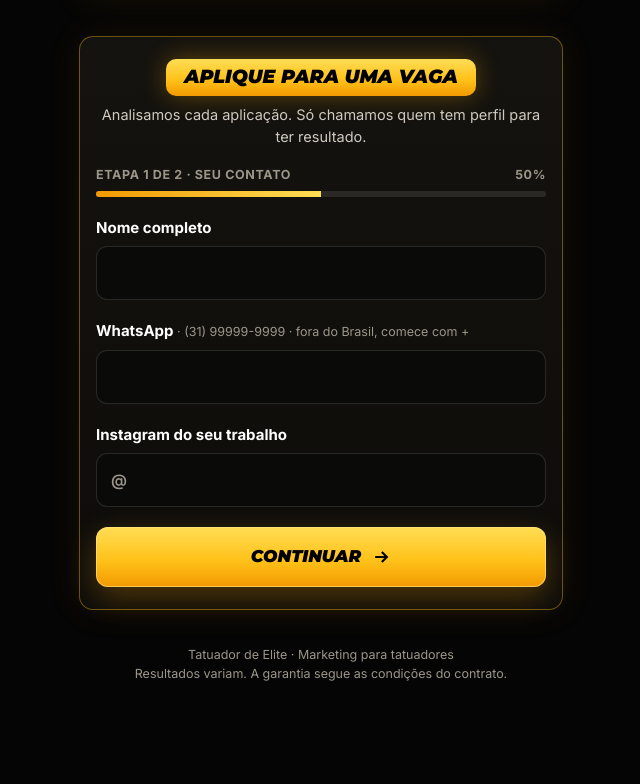
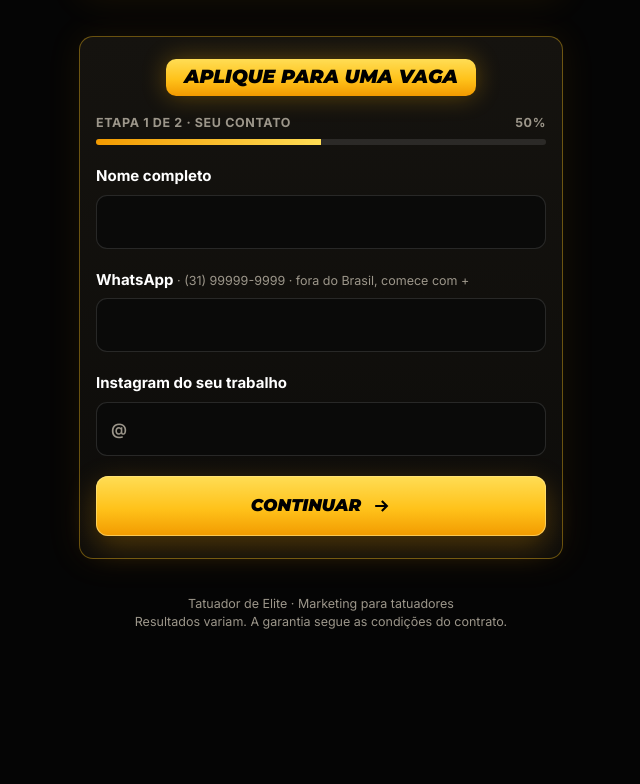
Before and after one commit to MarcuscasteloTattoo/tatuador-de-elite, a plain HTML site: page index.html in a window 1280 px wide. Shown: the part 2138-2922 px from the top of the page, without its empty margins (319-959 px from the left). After the commit the page ends 2870 px from the top, so only its background shows below. Drawn offline with Linux system fonts and the light colour scheme.

Commit message:
Remove a frase de análise acima do formulário
Co-Authored-By: Claude Opus 5.5 <noreply@anthropic.com>
Claude-Session: https://claude.ai/code/session_018BTSNDqHXBFy2DYyqWkzfn

```diff
--- a/index.html
+++ b/index.html
@@ -290,7 +290,6 @@ window.LP_CONFIG = {
   <section class="apply frame" id="aplicar" tabindex="-1" aria-labelledby="h-apply">
     <div class="apply-head">
       <h2 class="tag" id="h-apply">Aplique para uma vaga</h2>
-      <p>Analisamos cada aplicação. Só chamamos quem tem perfil para ter resultado.</p>
     </div>
 
     <form id="form" novalidate aria-label="Aplicação Tatuador de Elite">
```
